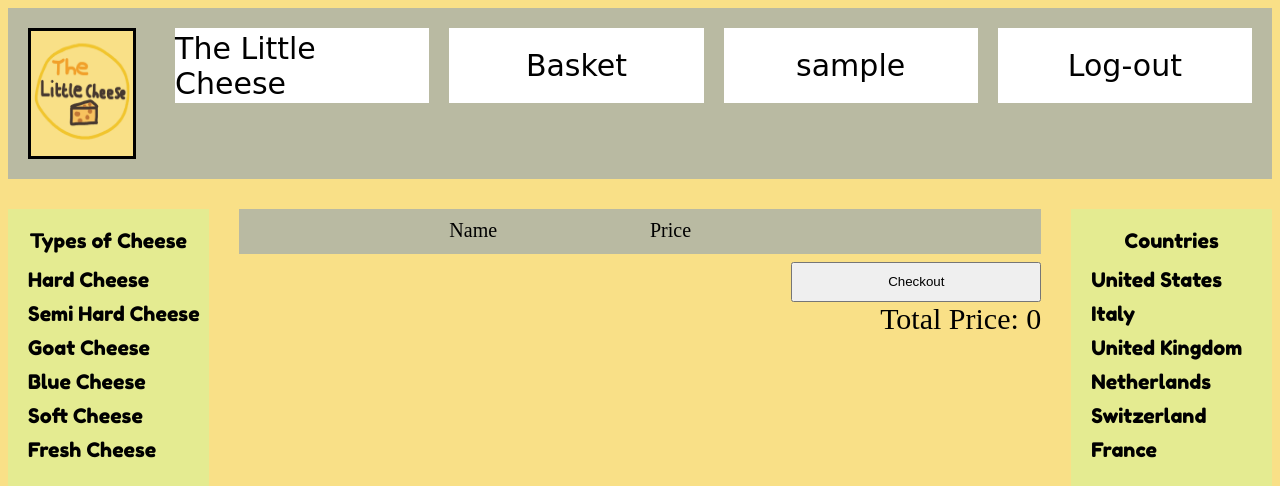
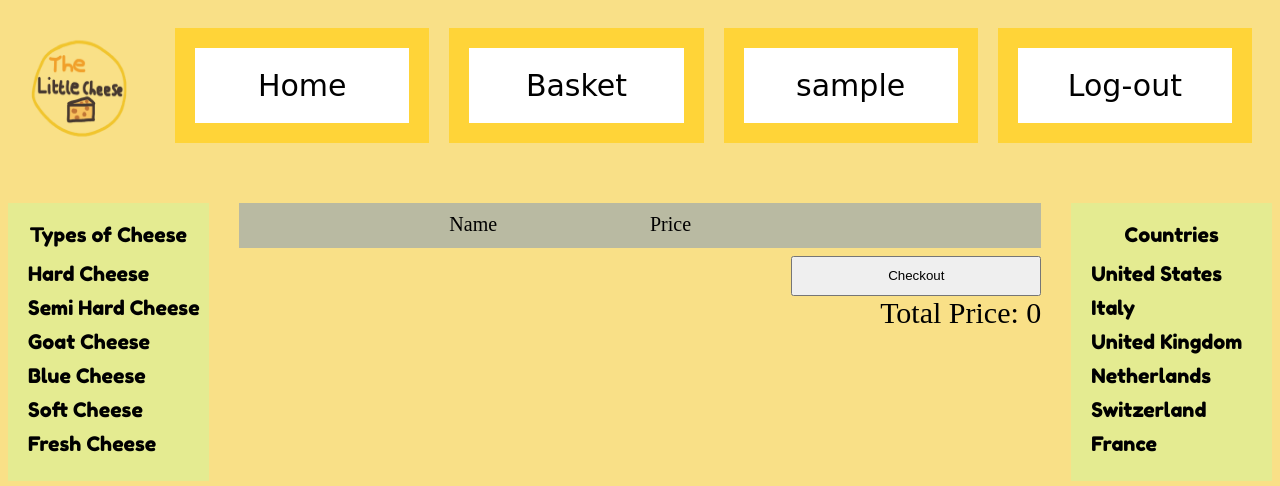
Before and after one commit to imozzila/shop, a Flask app: page /basket/ in a window 1280 px wide. Shown: the top 486 px of the page. Run offline with Flask 2, Linux system fonts and the light colour scheme; the visitor is signed in with stand-in values (Sample User, id 1); data comes from the database, SQL or seed files in the repository; data that the repository does not hold is empty; parts of the project's set-up code (start-up, migrations or seed data) failed here and were passed over; some web fonts are replaced.

Commit message:
made some changes

```diff
--- a/shop/routes.py
+++ b/shop/routes.py
@@ -11,9 +11,9 @@
     if not current_user.is_anonymous:
         user = load_user(current_user.UserId)
         print(user)
-        pages = {'The Little Cheese':'home', 'Basket':'shopping_basket', user.UserName:'settings', 'Log-out':'logout'}
+        pages = {'Home':'home', 'Basket':'shopping_basket', user.UserName:'settings', 'Log-out':'logout'}
     else:
-        pages= {'The Little Cheese':'home', 'Basket':'shopping_basket', 'Log-In':'login', 'Sign-Up':'signup'}
+        pages= {'Home':'home', 'Basket':'shopping_basket', 'Log-In':'login', 'Sign-Up':'signup'}
     return pages
 
 @app.route('/')
--- a/shop/static/basket.css
+++ b/shop/static/basket.css
@@ -25,7 +25,7 @@
   background-color:#e4eb91;
 }
 
-div > img{
+.content > div > img{
   grid-area: image;
   height:75px;
   border-style:solid;
--- a/shop/static/index.css
+++ b/shop/static/index.css
@@ -17,11 +17,16 @@
 .banner{
 	grid-area:banner;
 	display: grid;
-	grid-template-columns: 1fr 2fr 2fr 2fr 2fr;
-	background-color:#b9baa2;
+	grid-template-columns: 1fr repeat(4,2fr);
 	grid-gap: 20px;
 	padding: 20px;
 
+}
+.first, .second, .third, .fourth{
+		background-color: #f9e087;
+}
+.logo{
+	background-color: #f9e087;
 }
 .banner > div > img{
 	display:grid;
@@ -34,6 +39,9 @@
 background-color:#FFFFFF;
 color: hsl(180, 100%, 0%);
 height:75px;
+border-style: solid;
+border-width: 20px;
+border-color: #ffd438;
 }
 
 .banner > div > a > div{
@@ -42,7 +50,9 @@
   font-family: "Coiny", cursive;
 	color:#000000;
 }
-
+.banner > div > a:hover{
+	background-color:#d4d4d4
+}
 #search{
 	width: 100%;
 	height: 50px;
```
